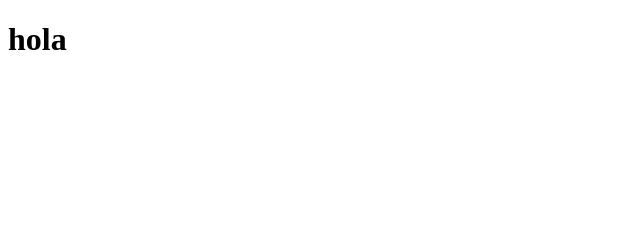
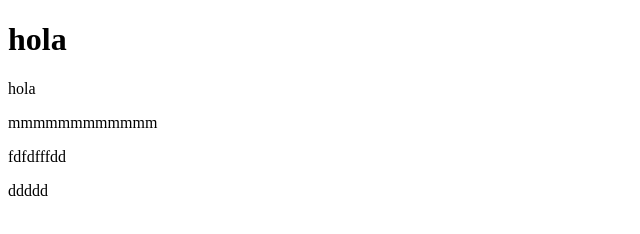
Before and after one commit to Liseth-Poma/ProyectoFundamentosWeb, a plain HTML site: page index.html in a window 1280 px wide. Shown: the whole page, without its empty margins (0-640 px from the left). Drawn offline with Linux system fonts and the light colour scheme.

Commit message:
segundo codgo

```diff
--- a/index.html
+++ b/index.html
@@ -8,5 +8,9 @@
 </head>
 <body>
     <h1>hola</h1>
+    <p>hola </p>
+    <p>mmmmmmmmmmmm</p>
+    <p>fdfdfffdd</p>
+    <p>ddddd</p>
 </body>
 </html>
```
